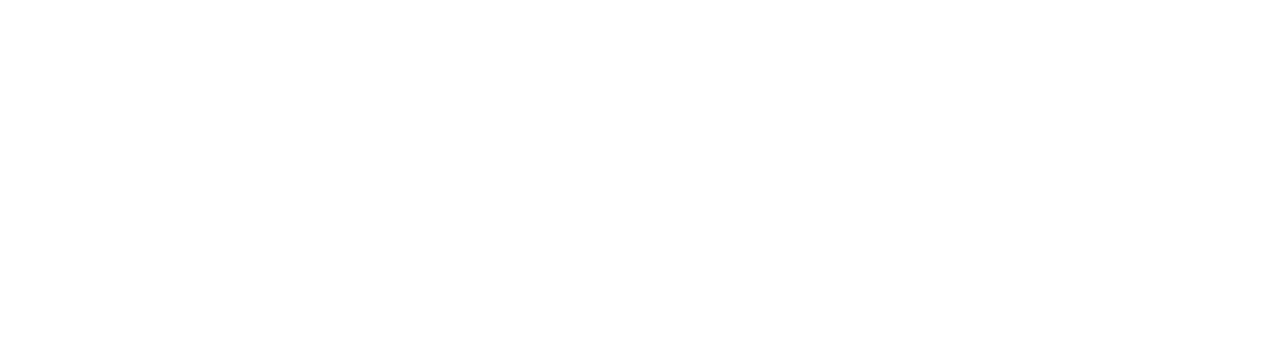
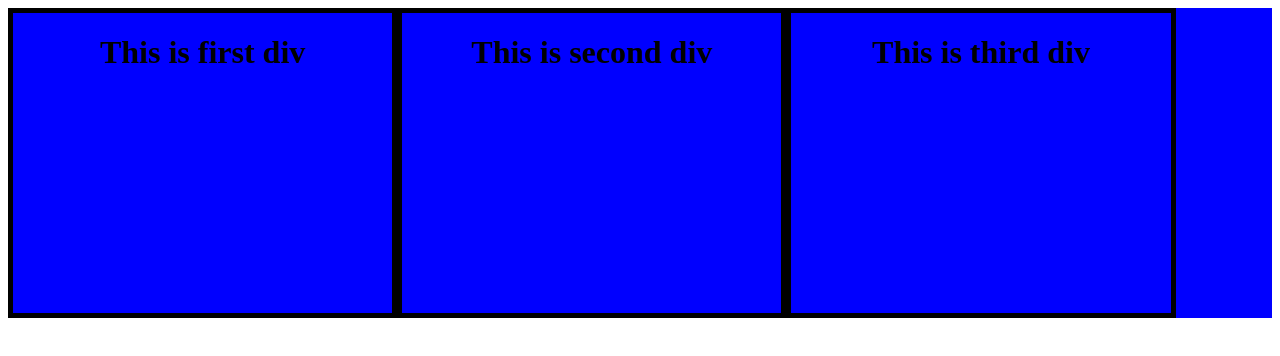
Before and after one commit to MdRokybul/firstwebsite, a plain HTML site: page index.html in a window 1280 px wide. Drawn offline with Linux system fonts and the light colour scheme.

Commit message:
first design

```diff
--- a/index.html
+++ b/index.html
@@ -7,6 +7,16 @@
     <link rel="stylesheet" href="style.css">
 </head>
 <body>
-
+    <div class="container">
+        <div class="blog">
+            <h1>This is first div</h1>
+        </div>
+        <div class="blog">
+            <h1>This is second div</h1>
+        </div>
+        <div class="blog">
+            <h1>This is third div</h1>
+        </div>
+    </div>
 </body>
 </html>
--- a/style.css
+++ b/style.css
@@ -0,0 +1,13 @@
+.container{
+    background-color: blue;
+    overflow: hidden;
+}
+.blog{
+    width: 30%;
+    height: 300px;
+    float: left;
+    border: 5px solid black;
+}
+h1{
+    text-align: center;
+}
```
